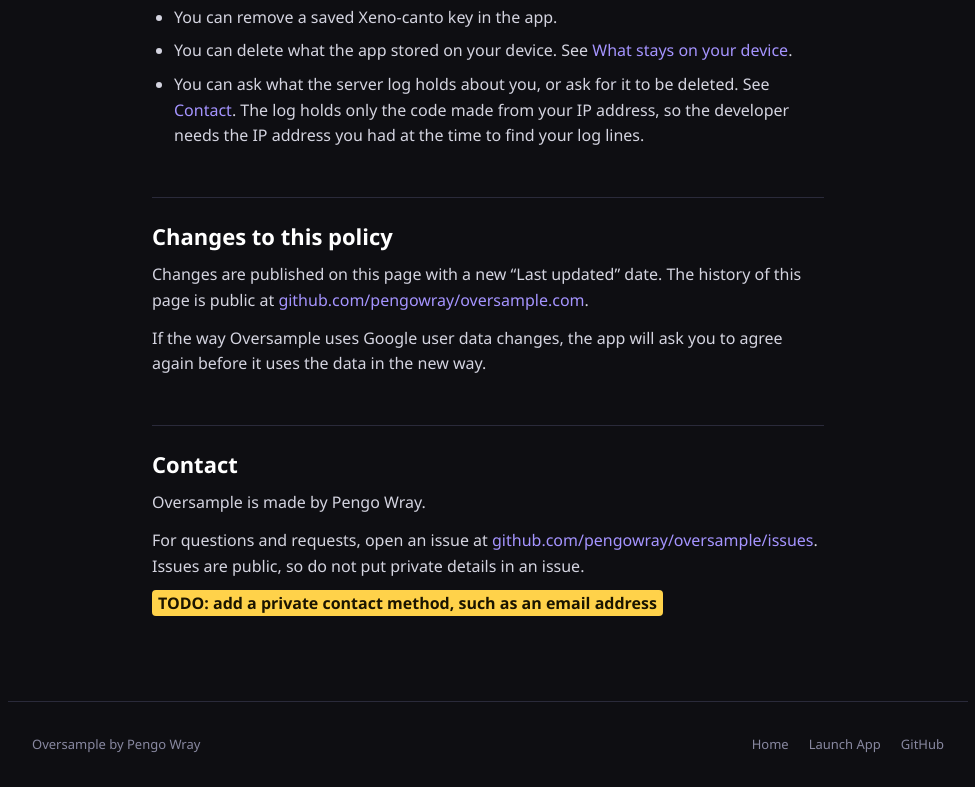
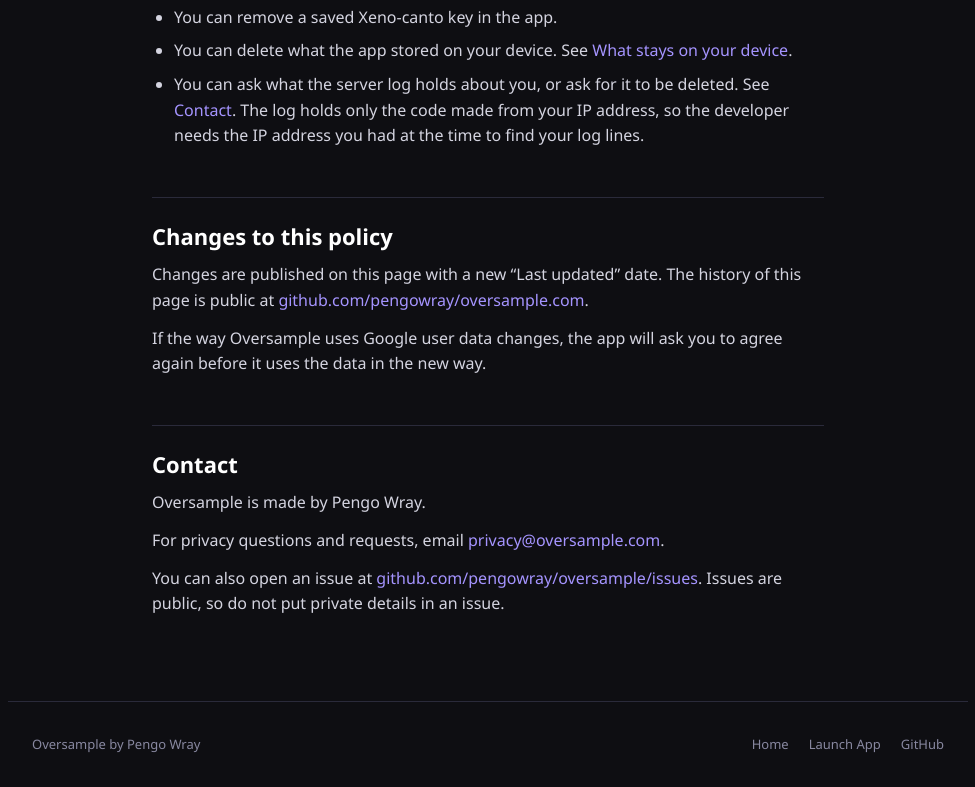
Before and after one commit to pengowray/oversample.com, a plain HTML site: page docs/privacy/index.html in a window 1280 px wide. Shown: the part 8097-8884 px from the top of the page, without its empty margins (152-1127 px from the left). Drawn offline with Linux system fonts and the light colour scheme.

Commit message:
Privacy: contact email
Signed-off-by: Pengo Wray <me@pengowray.com>

```diff
--- a/docs/privacy/index.html
+++ b/docs/privacy/index.html
@@ -225,8 +225,8 @@
 
     <h2 id="contact">Contact</h2>
     <p>Oversample is made by Pengo Wray.</p>
-    <p>For questions and requests, open an issue at <a href="https://github.com/pengowray/oversample/issues">github.com/pengowray/oversample/issues</a>. Issues are public, so do not put private details in an issue.</p>
-    <p><span class="todo">TODO: add a private contact method, such as an email address</span></p>
+    <p>For privacy questions and requests, email <a href="mailto:privacy@oversample.com">privacy@oversample.com</a>.</p>
+    <p>You can also open an issue at <a href="https://github.com/pengowray/oversample/issues">github.com/pengowray/oversample/issues</a>. Issues are public, so do not put private details in an issue.</p>
 </main>
 
 <footer>
```
